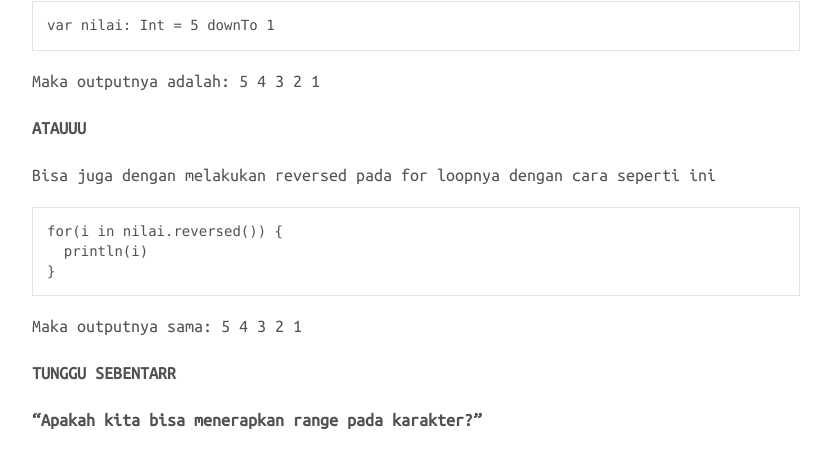
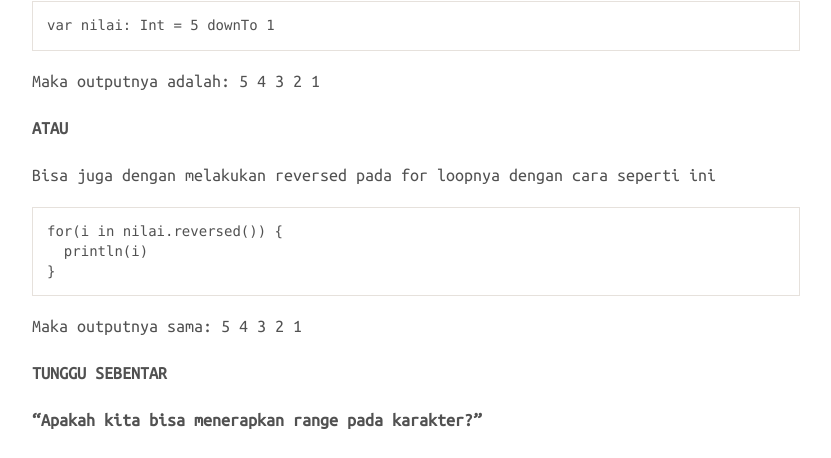
Before and after one commit to kucingselfie/kucingselfie.github.io, a Jekyll site: the page built from _posts/2019-04-10-Belajar-Kotlin-Seru-Nggak.markdown, in a window 1280 px wide and 900 px high, scrolled down 3475 px. Shown: the part 141-599 px from the top of the window, without its empty margins (224-1055 px from the left). Built offline with Jekyll 4.4.1, drawn with Linux system fonts in a browser that asks for light colours; nearby versions of some CDN libraries; our own code applies the rules of GitHub Pages for plain Markdown files; comment, search, counter and statistics services are not loaded.

Commit message:
Update 2019-04-10-Belajar-Kotlin-Seru-Nggak.markdown

````diff
--- a/_posts/2019-04-10-Belajar-Kotlin-Seru-Nggak.markdown
+++ b/_posts/2019-04-10-Belajar-Kotlin-Seru-Nggak.markdown
@@ -150,7 +150,7 @@ var nilai: Int = 5 downTo 1
 ```
 Maka outputnya adalah: 5 4 3 2 1
 
-<b>ATAUUU</b>
+<b>ATAU</b>
 
 Bisa juga dengan melakukan reversed pada for loopnya dengan cara seperti ini
 
@@ -162,7 +162,7 @@ for(i in nilai.reversed()) {
 
 Maka outputnya sama: 5 4 3 2 1
 
-<b>TUNGGU SEBENTARR</b>
+<b>TUNGGU SEBENTAR</b>
 
 <b>"Apakah kita bisa menerapkan range pada karakter?"</b>
 
````
